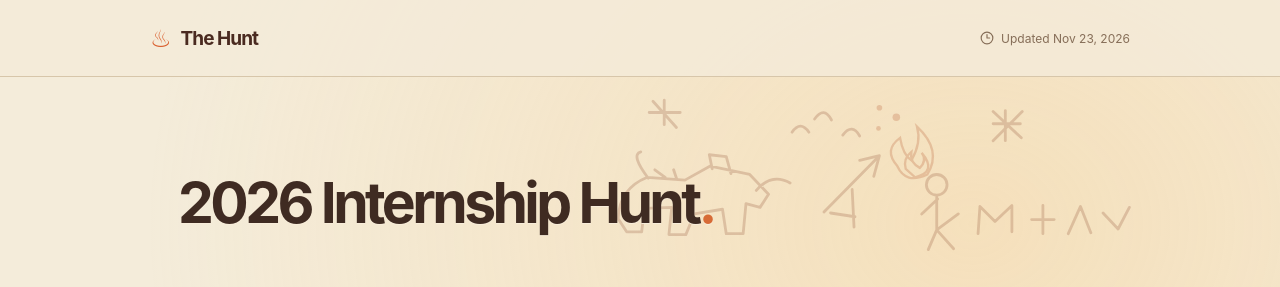
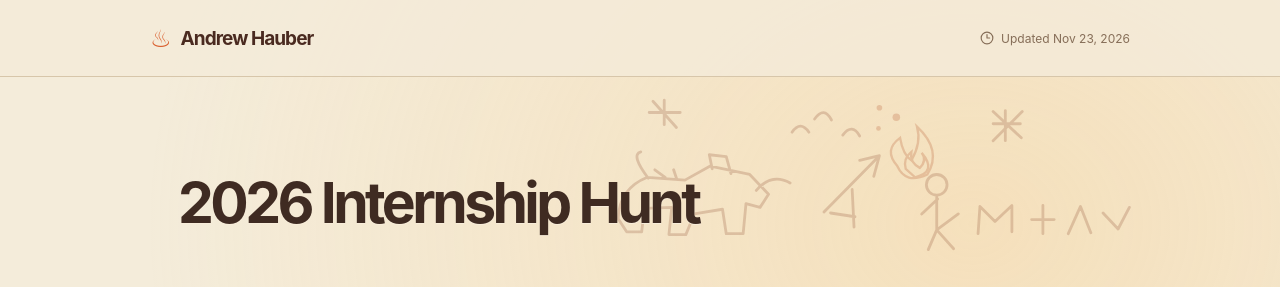
Before and after one commit to akhauber/job-discovery, a React (Vite) app: page / in a window 1280 px wide. Shown: the top 287 px of the page. Built offline with nearby package versions, Linux system fonts and the light colour scheme.

Commit message:
Set site header to Andrew Hauber and remove title period

```diff
--- a/src/App.jsx
+++ b/src/App.jsx
@@ -21,8 +21,8 @@ export default function App(){
  useEffect(()=>{if(window.matchMedia('(prefers-reduced-motion: reduce)').matches)return;const els=list.current?.querySelectorAll('.job-card');if(els?.length)animate(els,{opacity:[0,1],translateY:[9,0],delay:stagger(40),duration:350,ease:'out(3)'})},[loading,period,savedOnly,newOnly,query,sort]);
  useEffect(()=>{if(!selected)return;const key=e=>{if(e.key==='Escape')setSelected(null)};document.addEventListener('keydown',key);document.body.style.overflow='hidden';drawer.current?.focus();if(drawer.current&&!window.matchMedia('(prefers-reduced-motion: reduce)').matches)animate(drawer.current,{translateX:['100%',0],duration:240,ease:'out(3)'});return()=>{document.removeEventListener('keydown',key);document.body.style.overflow=''}},[selected]);
  return <div className="shell">
-  <header><strong className="brand"><span className="brand-icon">♨</span> The Hunt</strong><span className="updated"><Clock3 size={14}/> {feed.updated_at?'Updated '+date(feed.updated_at):'Awaiting first import'}</span></header>
-  <main><div className="intro"><CaveMarks/><h1>2026 Internship Hunt<span className="accent">.</span></h1></div>
+  <header><strong className="brand"><span className="brand-icon">♨</span> Andrew Hauber</strong><span className="updated"><Clock3 size={14}/> {feed.updated_at?'Updated '+date(feed.updated_at):'Awaiting first import'}</span></header>
+  <main><div className="intro"><CaveMarks/><h1>2026 Internship Hunt</h1></div>
    <div className="toolbar"><div className="tabs" aria-label="Search season">{['all','spring','summer'].map(p=><button key={p} className={period===p?'active':''} onClick={()=>setPeriod(p)}>{p==='all'?'All roles':p==='spring'?'Spring':'Summer'}</button>)}</div><div className="toolbar-end"><button className={'text-btn '+(savedOnly?'on':'')} onClick={()=>setSavedOnly(v=>!v)}><Bookmark size={16}/> Saved</button><button className={'text-btn '+(filters?'on':'')} onClick={()=>setFilters(v=>!v)}><SlidersHorizontal size={16}/> Filters <ChevronDown size={12}/></button></div></div>
    {filters&&<div className="filters"><label className="search"><Search size={16}/><input value={query} onChange={e=>setQuery(e.target.value)} placeholder="Search roles or companies"/></label><label>Sort <select value={sort} onChange={e=>setSort(e.target.value)}><option value="fit">Best match</option><option value="newest">Newest</option><option value="pay">Highest pay</option></select></label><label className="check"><input type="checkbox" checked={newOnly} onChange={e=>setNewOnly(e.target.checked)}/> New only</label></div>}
    <div className="feed-heading"><strong>{savedOnly?'Saved roles':'Opportunities'}</strong>{personal.dismissed.length>0&&<button className="text-btn" onClick={()=>setPersonal(s=>({...s,dismissed:[]}))}><RotateCcw size={13}/> Restore hidden</button>}</div>
```
